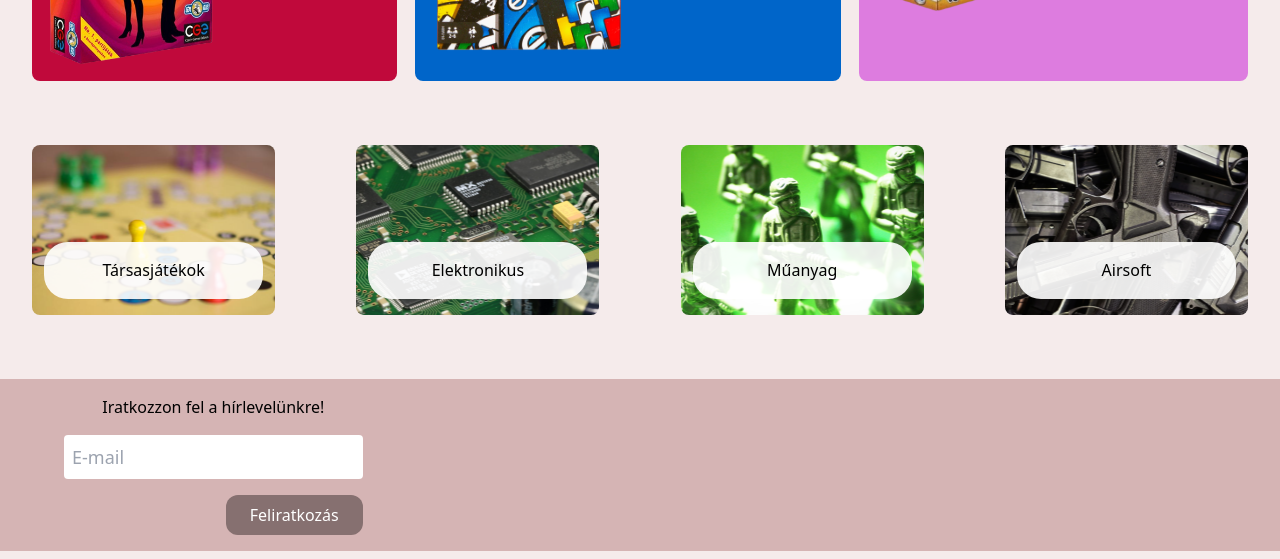
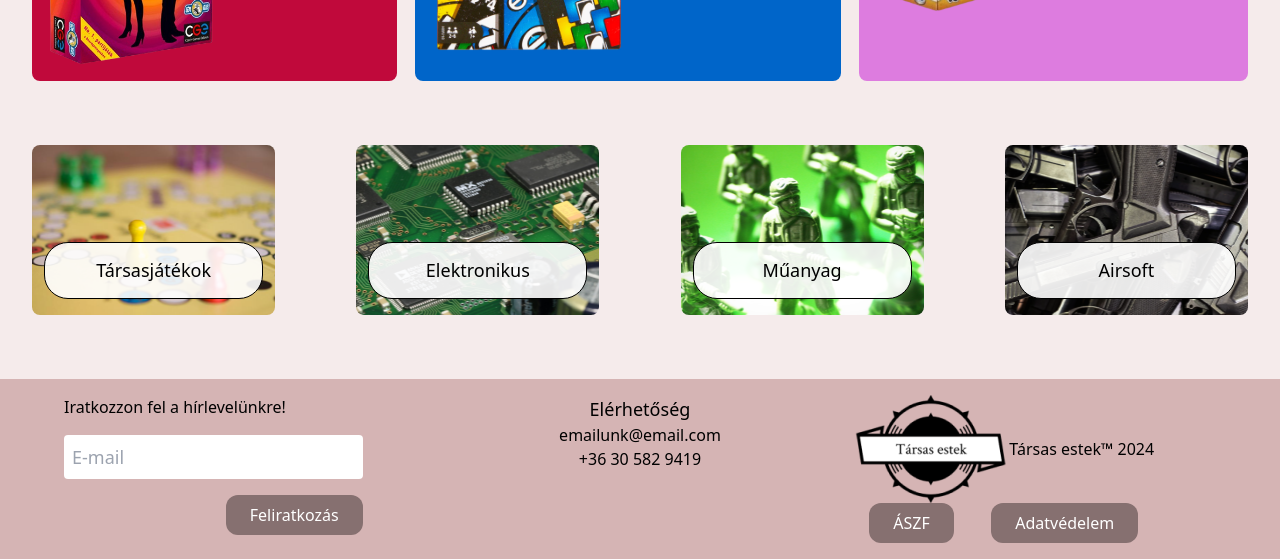
Before and after one commit to MrErik402/WebShop_IKT1, a website: page Src/index.html in a window 1280 px wide. Shown: the part 283-842 px from the top of the page. Drawn offline with Linux system fonts and the light colour scheme.

Commit message:
SCRUM-44 Lábléc elkészítve

```diff
--- a/Src/index.html
+++ b/Src/index.html
@@ -8,7 +8,7 @@
     <link href="./output.css" rel="stylesheet">
 </head>
 
-<body class="bg-tarsas1-light dark:bg-tarsas1-dark">
+<body class="bg-tarsas1-light dark:bg-tarsas1-dark h-screen flex flex-col">
     <div id="tartalom" class="px-8 py-16">
         <div id="reklamElemek" class="flex justify-between">
             <div id="fedoNevek" class="flex w-[30%] bg-[#c0093b] rounded-lg p-4">
@@ -33,35 +33,49 @@
                 </div>
             </div>
         </div>
-        <div id="kategoriaKartyak" class="flex justify-between mt-16">
+        <div id="kategoriaKartyak" class="flex justify-between mt-16 text-lg">
             <div class="flex flex-col-reverse w-[20%] rounded-lg bg-[url('../Pictures/Fooldal/kinevet.png')] bg-center bg-no-repeat h-[170px] ">
-                <div class="flex justify-center w-[90%] bg-white bg-opacity-90 h-1/3 self-center m-4 rounded-3xl">
+                <div class="flex justify-center w-[90%] bg-white bg-opacity-90 h-1/3 self-center m-4 rounded-3xl border-solid border border-black">
                     <p class="self-center">Társasjátékok</p>
                 </div>
             </div>
             <div class="flex flex-col-reverse w-[20%] rounded-lg bg-[url('../Pictures/Fooldal/pcb.png')] bg-center bg-no-repeat h-[170px] ">
-                <div class="flex justify-center w-[90%] bg-white bg-opacity-90 h-1/3 self-center m-4 rounded-3xl">
+                <div class="flex justify-center w-[90%] bg-white bg-opacity-90 h-1/3 self-center m-4 rounded-3xl border-solid border border-black">
                     <p class="self-center">Elektronikus</p>
                 </div>
             </div><div class="flex flex-col-reverse w-[20%] rounded-lg bg-[url('../Pictures/Fooldal/katonak.png')] bg-center bg-no-repeat h-[170px] ">
-                <div class="flex justify-center w-[90%] bg-white bg-opacity-90 h-1/3 self-center m-4 rounded-3xl">
+                <div class="flex justify-center w-[90%] bg-white bg-opacity-90 h-1/3 self-center m-4 rounded-3xl border-solid border border-black">
                     <p class="self-center">Műanyag</p>
                 </div>
             </div><div class="flex flex-col-reverse w-[20%] rounded-lg bg-[url('../Pictures/Fooldal/fegyok.png')] bg-center bg-no-repeat h-[170px] ">
-                <div class="flex justify-center w-[90%] bg-white bg-opacity-90 h-1/3 self-center m-4 rounded-3xl">
+                <div class="flex justify-center w-[90%] bg-white bg-opacity-90 h-1/3 self-center m-4 rounded-3xl border-solid border border-black">
                     <p class="self-center">Airsoft</p>
                 </div>
             </div>
         </div>
     </div>
-    <div id="lablec" class="w-full bg-tarsas3-light dark:bg-tarsas4-dark py-4 justify-self-end">
+    <div id="lablec" class="w-full bg-tarsas3-light dark:bg-tarsas4-dark py-4 justify-self-end mt-auto flex">
         <div id="hirlevel" class="flex flex-col w-1/3 px-16 gap-4">
-            <p class="self-center">Iratkozzon fel a hírlevelünkre!</p>
+            <p>Iratkozzon fel a hírlevelünkre!</p>
             <input type="email" name="" id="" placeholder="E-mail" class="rounded text-lg p-2">
             <button class="bg-tarsas4-light dark:bg-tarsas4-dark text-white px-6 py-2 rounded-xl self-end">Feliratkozás</button>
         </div>
-        <div id="elerhetoseg"></div>
-        <div id="hivatalos"></div>
+        <div id="elerhetoseg" class="flex flex-col w-1/3 px-16 text-center">
+            <p class="mb-4 text-lg">Elérhetőség</p>
+            <p>emailunk@email.com</p>
+            <p>+36 30 582 9419</p>
+        </div>
+        <div id="hivatalos" class="flex flex-col">
+            <div id="logoHivatalos" class="flex h-1/2 justify-between">
+                <img src="../Pictures/Fooldal/Cég logó.png" alt="">
+                <p class="self-center">Társas estek™ 2024</p>
+            </div>
+            <div id="gombokHivatalos" class="flex h-1/2 justify-between px-4">
+            <button class="bg-tarsas4-light dark:bg-tarsas4-dark text-white px-6 py-2 rounded-xl self-end">ÁSZF</button>
+            <button class="bg-tarsas4-light dark:bg-tarsas4-dark text-white px-6 py-2 rounded-xl self-end">Adatvédelem</button>
+
+            </div>
+        </div>
     </div>
 </body>
 
```
Also changed, not shown: 1 other file.
